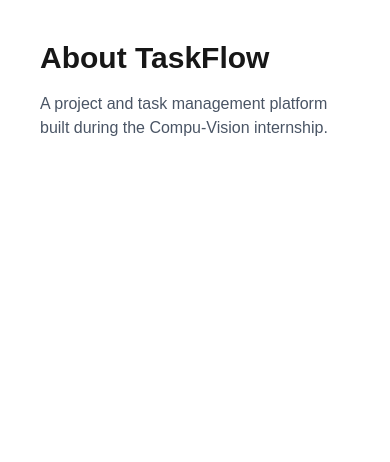
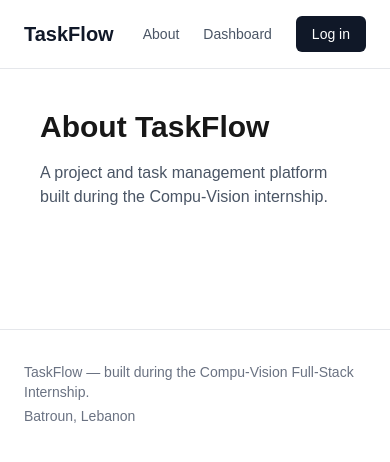
Before and after one commit to MichaelAzar-C/TaskFlow, a Next.js app in the folder frontend/: page /about in a window 390 px wide. Shown: the top 462 px of the page. Built offline with nearby package versions, Linux system fonts and the light colour scheme.

Commit message:
Week 3 Day 2: landing page with responsive layout

```diff
--- a/frontend/src/app/layout.js
+++ b/frontend/src/app/layout.js
@@ -1,28 +1,58 @@
-import { Geist, Geist_Mono } from "next/font/google";
+import Link from "next/link";
 import "./globals.css";
 
-const geistSans = Geist({
-  variable: "--font-geist-sans",
-  subsets: ["latin"],
-});
+export const metadata = {
+  title: "TaskFlow — Project & Task Management",
+  description:
+    "Organise your projects, track your tasks, and keep your team moving. Built during the Compu-Vision internship.",
+};
 
-const geistMono = Geist_Mono({
-  variable: "--font-geist-mono",
-  subsets: ["latin"],
-});
+function Navbar() {
+  return (
+    <header className="border-b border-gray-200 bg-white sticky top-0 z-10">
+      <nav className="mx-auto flex max-w-6xl items-center justify-between px-6 py-4">
+        <Link href="/" className="text-xl font-bold text-gray-900">
+          TaskFlow
+        </Link>
 
-export const metadata = {
-  title: "Create Next App",
-  description: "Generated by create next app",
-};
+        <div className="flex items-center gap-6 text-sm">
+          <Link href="/about" className="text-gray-600 hover:text-gray-900">
+            About
+          </Link>
+          <Link href="/dashboard" className="text-gray-600 hover:text-gray-900">
+            Dashboard
+          </Link>
+          <Link
+            href="/login"
+            className="rounded-md bg-gray-900 px-4 py-2 text-white hover:bg-gray-700"
+          >
+            Log in
+          </Link>
+        </div>
+      </nav>
+    </header>
+  );
+}
+
+function Footer() {
+  return (
+    <footer className="border-t border-gray-200 mt-20">
+      <div className="mx-auto max-w-6xl px-6 py-8 text-sm text-gray-500">
+        <p>TaskFlow — built during the Compu-Vision Full-Stack Internship.</p>
+        <p className="mt-1">Batroun, Lebanon</p>
+      </div>
+    </footer>
+  );
+}
 
 export default function RootLayout({ children }) {
   return (
-    <html
-      lang="en"
-      className={`${geistSans.variable} ${geistMono.variable} h-full antialiased`}
-    >
-      <body className="min-h-full flex flex-col">{children}</body>
+    <html lang="en">
+      <body className="min-h-screen bg-white text-gray-900 antialiased">
+        <Navbar />
+        {children}
+        <Footer />
+      </body>
     </html>
   );
 }
--- a/frontend/src/app/page.js
+++ b/frontend/src/app/page.js
@@ -1,69 +1,81 @@
-import Image from "next/image";
+import Link from "next/link";
+
+const features = [
+  {
+    title: "Organise by project",
+    body: "Group related work together. Every project belongs to you and only you.",
+  },
+  {
+    title: "Track task status",
+    body: "Move work through to-do, in progress and done. See what's left at a glance.",
+  },
+  {
+    title: "Secure by default",
+    body: "JWT authentication on every endpoint, with ownership checks on every record.",
+  },
+];
 
 export default function Home() {
   return (
-    <div className="flex flex-col flex-1 items-center justify-center bg-zinc-50 font-sans dark:bg-black">
-      <main className="flex flex-1 w-full max-w-3xl flex-col items-center justify-between py-32 px-16 bg-white dark:bg-black sm:items-start">
-        <Image
-          className="dark:invert h-5 w-[100px]"
-          src="/next.svg"
-          alt="Next.js logo"
-          width={100}
-          height={20}
-          priority
-        />
-        <div className="flex flex-col items-center gap-6 text-center sm:items-start sm:text-left">
-          <h1 className="max-w-xs text-3xl font-semibold leading-10 tracking-tight text-black dark:text-zinc-50">
-            To get started, edit the{" "}
-            <code className="rounded bg-black/[.06] px-1.5 py-0.5 font-mono text-[0.9em] dark:bg-white/[.08]">
-              page.js
-            </code>{" "}
-            file.
+    <main>
+      {/* Hero */}
+      <section className="mx-auto max-w-6xl px-6 py-20 md:py-28">
+        <div className="max-w-2xl">
+          <h1 className="text-4xl font-bold leading-tight md:text-6xl">
+            Keep every project moving.
           </h1>
-          <p className="max-w-md text-lg leading-8 text-zinc-600 dark:text-zinc-400">
-            Looking for a starting point or more instructions? Head over to{" "}
-            <a
-              href="https://vercel.com/templates?framework=next.js&utm_source=create-next-app&utm_medium=appdir-template-tw&utm_campaign=create-next-app"
-              className="font-medium text-zinc-950 dark:text-zinc-50"
+          <p className="mt-6 text-lg text-gray-600 md:text-xl">
+            TaskFlow is a simple way to organise your projects and track the tasks
+            inside them — without the clutter of a full project suite.
+          </p>
+          <div className="mt-8 flex flex-col gap-3 sm:flex-row">
+            <Link
+              href="/dashboard"
+              className="rounded-md bg-gray-900 px-6 py-3 text-center text-white hover:bg-gray-700"
             >
-              Templates
-            </a>{" "}
-            or the{" "}
-            <a
-              href="https://nextjs.org/learn?utm_source=create-next-app&utm_medium=appdir-template-tw&utm_campaign=create-next-app"
-              className="font-medium text-zinc-950 dark:text-zinc-50"
+              Open dashboard
+            </Link>
+            <Link
+              href="/about"
+              className="rounded-md border border-gray-300 px-6 py-3 text-center hover:bg-gray-50"
             >
-              Learning
-            </a>{" "}
-            center.
-          </p>
+              Learn more
+            </Link>
+          </div>
         </div>
-        <div className="flex flex-col gap-4 text-base font-medium sm:flex-row">
-          <a
-            className="flex h-12 w-full items-center justify-center gap-2 rounded-full bg-foreground px-5 text-background transition-colors hover:bg-[#383838] dark:hover:bg-[#ccc] md:w-[158px]"
-            href="https://vercel.com/new?utm_source=create-next-app&utm_medium=appdir-template-tw&utm_campaign=create-next-app"
-            target="_blank"
-            rel="noopener noreferrer"
-          >
-            <Image
-              className="dark:invert h-[14px] w-4"
-              src="/vercel.svg"
-              alt="Vercel logomark"
-              width={16}
-              height={14}
-            />
-            Deploy Now
-          </a>
-          <a
-            className="flex h-12 w-full items-center justify-center rounded-full border border-solid border-black/[.08] px-5 transition-colors hover:border-transparent hover:bg-black/[.04] dark:border-white/[.145] dark:hover:bg-[#1a1a1a] md:w-[158px]"
-            href="https://nextjs.org/docs?utm_source=create-next-app&utm_medium=appdir-template-tw&utm_campaign=create-next-app"
-            target="_blank"
-            rel="noopener noreferrer"
-          >
-            Documentation
-          </a>
+      </section>
+
+      {/* Features */}
+      <section className="border-t border-gray-200 bg-gray-50">
+        <div className="mx-auto max-w-6xl px-6 py-16">
+          <h2 className="text-2xl font-bold">What it does</h2>
+          <div className="mt-8 grid gap-6 md:grid-cols-3">
+            {features.map((f) => (
+              <div
+                key={f.title}
+                className="rounded-lg border border-gray-200 bg-white p-6"
+              >
+                <h3 className="font-semibold">{f.title}</h3>
+                <p className="mt-2 text-sm text-gray-600">{f.body}</p>
+              </div>
+            ))}
+          </div>
         </div>
-      </main>
-    </div>
+      </section>
+
+      {/* Call to action */}
+      <section className="mx-auto max-w-6xl px-6 py-20 text-center">
+        <h2 className="text-3xl font-bold">Ready to get organised?</h2>
+        <p className="mt-4 text-gray-600">
+          Sign in to see your projects and tasks.
+        </p>
+        <Link
+          href="/login"
+          className="mt-8 inline-block rounded-md bg-gray-900 px-8 py-3 text-white hover:bg-gray-700"
+        >
+          Log in
+        </Link>
+      </section>
+    </main>
   );
 }
```
